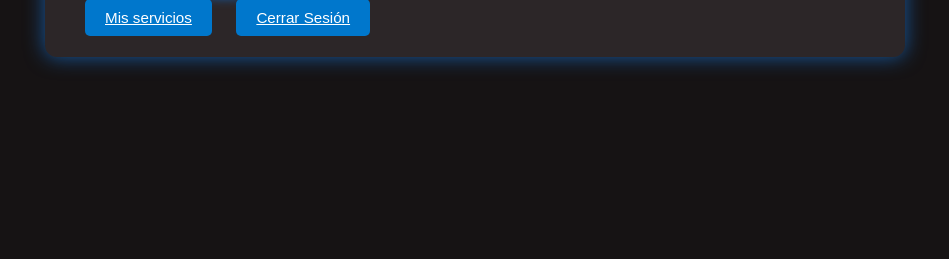
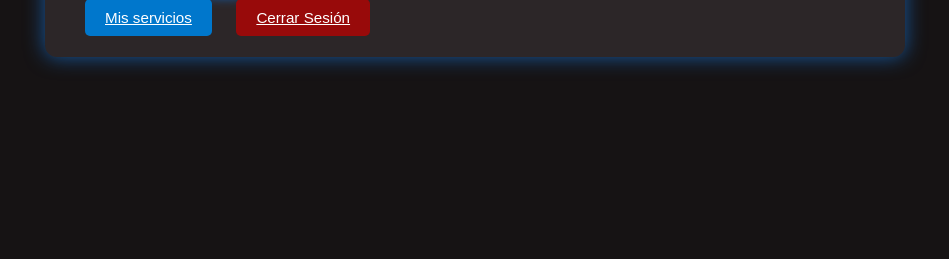
Before and after one commit to 0xRael/hackaton-UNEG, a Flask app: page /user_page.html in a window 1280 px wide. Shown: the part 541-800 px from the top of the page, without its empty margins (165-1114 px from the left). Run offline with Flask 3, Linux system fonts and the light colour scheme; the visitor is signed in with stand-in values (Sample User, id 1); data comes from the database, SQL or seed files in the repository.

Commit message:
user_page.css

```diff
--- a/static/user_page.css
+++ b/static/user_page.css
@@ -127,6 +127,10 @@ textarea {
   transition: background-color 0.3s;
 }
 
+#cerrar-sesion {
+  background-color: #980a0a;
+}
+
 h1 {
   text-align: center;
   font-size: 4rem;
```
